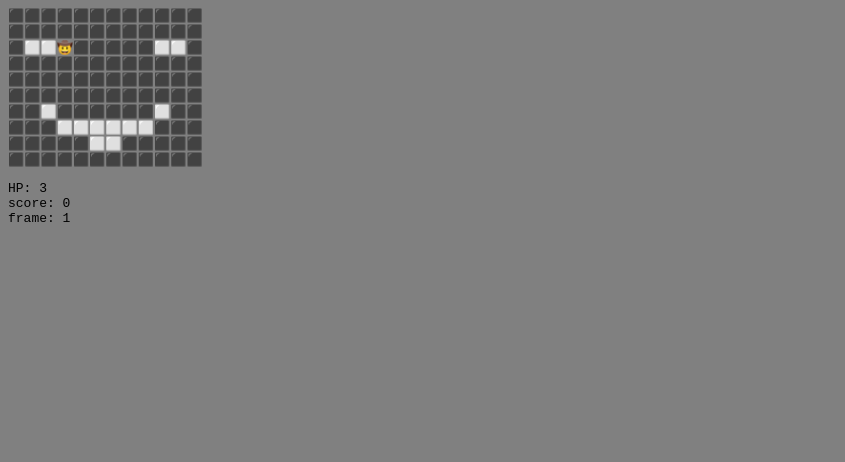
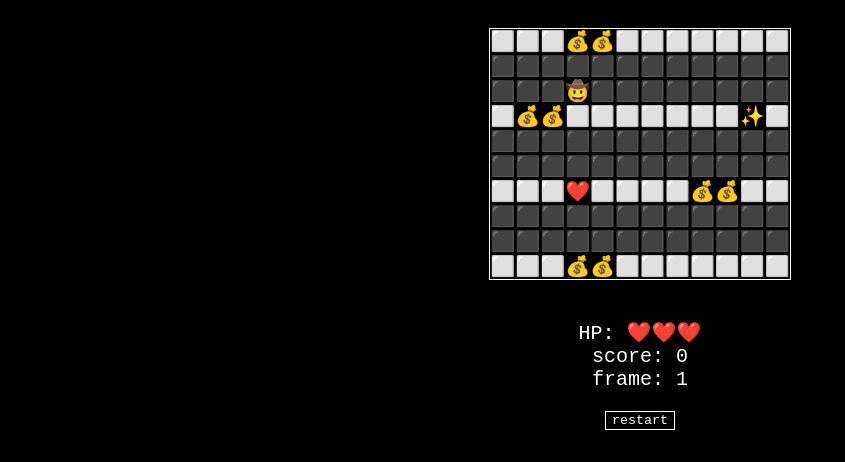
Before and after one commit to nectarboy/textgame, a plain HTML site: page textgame.html in a window 1280 px wide. Shown: the whole page, without its empty margins (0-845 px from the left). Drawn offline with Linux system fonts and the light colour scheme.

Commit message:
pretty pratter poopoo shart :3

```diff
--- a/textgame.html
+++ b/textgame.html
@@ -1,8 +1,45 @@
-<body bgcolor=gray>
+<style>
+	html, body {
+		text-align: center;
+		background: black;
+	}
+	div {
+		display: inline-block;
 
-	<pre id='screen'></pre>
+		margin: 0;
+		padding: 0;
+	}
+	pre {
+		font-size: 20px;
+	}
+	#screen {
+		border: 1px solid white;
+	}
+	button {
+		position: relative;
+		background: black;
+		border: 1px solid white;
+	}
+	button:active {
+		top: 2px;
+	}
+	* {
+		color: white;
+		font-family: monospace;
+
+		outline: none;
+	}
+</style>
+
+<body>
+
+	<div>
+		<pre id='screen'></pre>
+	</div>
 
 	<pre id='score'></pre>
+
+	<button onclick='location.reload ()'>restart</button>
 
 <script>
 
@@ -16,13 +53,11 @@
 
 	// GAME //
 
-	let game;
-
 	const NewGame = class {
 
 		constructor () {
 
-			game = this;
+			let game = this;
 
 			// loop properties //
 
@@ -31,6 +66,8 @@
 			this.score = 0; // scoore
 
 			this.tick = 0;
+
+			this.gameover = false;
 
 			// world //
 
@@ -62,28 +99,28 @@
 				[
 
 				1,1,1,1,1,1,1,1,1,1,1,1,
-				1,0,0,0,0,0,0,0,0,0,3,1,
+				1,2,0,0,0,0,0,0,0,0,3,1,
 				1,0,0,0,0,0,0,0,0,0,0,1,
 				1,0,0,1,1,0,0,1,1,0,0,1,
-				1,0,0,0,0,0,0,0,0,0,0,1,
-				1,0,0,0,0,0,0,0,0,0,0,1,
+				1,0,0,0,0,2,2,0,0,0,0,1,
+				1,0,0,0,0,2,2,0,0,0,0,1,
 				1,0,0,1,1,0,0,1,1,0,0,1,
 				1,0,0,0,0,0,0,0,0,0,0,1,
-				1,3,0,0,0,0,0,0,0,0,0,1,
+				1,3,0,0,0,0,0,0,0,0,2,1,
 				1,1,1,1,1,1,1,1,1,1,1,1,
 
 				],
 
 				[
 
-				0,0,0,0,0,0,0,0,0,0,0,0,
+				0,2,2,0,0,0,0,0,0,2,2,0,
 				0,0,0,0,0,0,0,0,0,0,0,0,
 				0,1,1,0,0,0,0,0,0,1,1,0,
-				0,0,0,0,0,0,0,0,0,0,0,0,
-				0,0,0,0,0,0,0,0,0,0,0,0,
-				0,0,0,0,0,0,0,0,0,0,0,0,
-				0,0,1,0,0,0,0,0,0,1,0,0,
-				0,0,0,1,1,1,1,1,1,0,0,0,
+				0,1,1,0,0,0,0,0,0,1,1,0,
+				0,0,0,0,0,2,2,0,0,0,0,0,
+				0,0,0,0,0,2,2,0,0,0,0,0,
+				0,1,1,0,0,0,0,0,0,1,1,0,
+				0,1,1,1,1,1,1,1,1,1,1,0,
 				0,0,0,0,0,1,1,0,0,0,0,0,
 				0,0,0,0,0,0,0,0,0,0,0,0,
 
@@ -91,16 +128,46 @@
 
 				[
 
-				1,1,1,1,1,1,1,1,1,1,1,1,
+				1,1,1,2,2,1,1,1,1,1,1,1,
+				0,0,0,0,0,0,0,0,0,0,0,0,
+				0,0,0,0,0,0,0,0,0,0,0,0,
+				1,2,2,1,1,1,1,1,1,1,3,1,
+				0,0,0,0,0,0,0,0,0,0,0,0,
+				0,0,0,0,0,0,0,0,0,0,0,0,
+				1,1,1,7,1,1,1,1,2,2,1,1,
+				0,0,0,0,0,0,0,0,0,0,0,0,
+				0,0,0,0,0,0,0,0,0,0,0,0,
+				1,1,1,2,2,1,1,1,1,1,1,1,
+
+				],
+
+				[
+
+				1,1,1,1,1,0,0,1,1,1,1,1,
+				1,0,0,0,1,0,0,1,0,0,0,1,
+				1,0,2,0,0,0,0,0,0,2,0,1,
+				1,0,0,0,1,0,0,1,0,0,0,1,
+				1,1,1,0,1,0,0,1,0,1,1,1,
+				0,0,0,0,1,0,0,1,0,0,0,0,
+				1,1,1,0,1,7,3,1,0,1,1,1,
+				1,0,0,0,1,1,1,1,0,0,0,1,
+				1,0,0,0,2,2,2,2,0,0,0,1,
+				1,1,1,1,1,0,0,1,1,1,1,1,
+
+				],
+
+				[
+
+				1,1,1,1,1,0,1,1,1,1,1,1,
 				1,0,0,0,0,0,0,1,0,0,0,1,
-				1,0,0,0,0,0,0,1,0,0,0,1,
+				1,0,2,0,0,0,0,1,0,2,0,1,
+				1,0,2,0,0,0,0,0,0,2,0,1,
 				1,0,0,0,0,0,0,0,0,0,0,1,
-				1,0,0,0,0,0,0,0,3,0,0,1,
-				1,1,1,0,0,0,0,0,0,0,0,1,
-				1,0,0,0,0,0,0,0,0,0,0,1,
+				1,1,1,0,0,2,2,0,0,0,0,1,
+				1,0,0,0,0,2,2,0,0,0,0,1,
+				0,0,2,2,0,0,0,0,1,0,0,0,
 				1,0,0,0,0,0,0,0,1,0,0,1,
-				1,0,0,0,0,0,0,0,1,0,0,1,
-				1,1,1,1,1,1,1,1,1,1,1,1,
+				1,1,1,1,1,0,1,1,1,1,1,1,
 
 				]
 
@@ -109,6 +176,21 @@
 			let ind = Math.round (Math.random () * (maps.length - 1));
 
 			this.map = Object.create (maps[ind]);
+
+			this.map.death = [
+
+				1,0,1,0,1,1,1,0,1,0,1,0,
+				0,1,0,0,1,0,1,0,1,0,1,0,
+				0,1,0,0,1,0,1,0,1,0,1,0,
+				0,1,0,0,1,1,1,0,1,1,1,0,
+				0,0,0,0,0,0,0,0,0,0,0,0,
+				1,1,0,0,1,0,1,1,0,1,1,0,
+				1,0,1,0,1,0,1,0,0,1,0,1,
+				1,0,1,0,1,0,1,1,0,1,0,1,
+				1,0,1,0,1,0,1,0,0,1,0,1,
+				1,1,0,0,1,0,1,1,0,1,1,0,
+
+			];
 
 			this.map.reactions = {
 
@@ -164,7 +246,7 @@
 
 				5: '👿', // zoomer
 
-				6: '👹', // zombie
+				6: '😡', // zombie
 
 				7: '❤️', // heart
 
@@ -174,35 +256,30 @@
 
 			this.ctrl = {
 
-				key: {},
+				key: null,
 
 				fire: {},
 
 				dwn: function (e) {
-
 					let obj = game.ctrl;
 
 					if (obj.fire[e.code])
 						return 0;
+					obj.fire[e.code] = 1;
 
-					obj.key[e.code] = obj.fire[e.code] = 1;
+					obj.key = e.keyCode;
 
 					game.Iterate ();
 
 					return 1;
-
 				},
 
 				up: function (e) {
-
 					let obj = game.ctrl;
-
-					delete obj.key[e.code];
 
 					delete obj.fire[e.code];
 
 					return 0;
-
 				},
 
 				start: function () {
@@ -269,7 +346,17 @@
 
 				this.x = this.x + x;
 
+				if (this.x >= game.w)
+					this.x = 0;
+				else if (this.x < 0)
+					this.x = game.w - 1;
+
 				this.y = this.y + y;
+
+				if (this.y >= game.h)
+					this.y = 0;
+				else if (this.y < 0)
+					this.y = game.h - 1;
 
 				return this.ind = (this.y | 0) * game.w + (this.x | 0);
 
@@ -279,11 +366,13 @@
 
 				if (this.ind == game.plr.ind) {
 
-					game.plr.hp--;
+					game.plr.hp -= 1;
 
 					console.log ('HIT', game.plr.hp);
 
 					if (game.plr.hp <= 0) {
+
+						game.plr.hp = 0;
 
 						game.EndGame ();
 
@@ -313,14 +402,14 @@
 
 				this.vel.y = 0;
 
-				if (game.ctrl.key.KeyD)
+				if (game.ctrl.key === 68)
 					this.vel.x = 1;
-				else if (game.ctrl.key.KeyA)
+				else if (game.ctrl.key === 65)
 					this.vel.x = -1;
 
-				if (game.ctrl.key.KeyS)
+				if (game.ctrl.key === 83)
 					this.vel.y = 1;
-				else if (game.ctrl.key.KeyW)
+				else if (game.ctrl.key === 87)
 					this.vel.y = -1;
 
 				// move //
@@ -427,21 +516,21 @@
 
 			this.Enemies[1].prototype.zoom = function () {
 
-				let x = 0;
+				this.vel.x = 0;
 
-				let y = 0;
+				this.vel.y = 0;
 
 				if (game.plr.x > this.x)
-					x = 1;
+					this.vel.x = 1;
 				else if (game.plr.x < this.x)
-					x = -1;
+					this.vel.x = -1;
 
 				if (game.plr.y > this.y)
-					y = 1;
+					this.vel.y = 1;
 				else if (game.plr.y < this.y)
-					y = -1;
+					this.vel.y = -1;
 
-				this.move (x, y);
+				this.move (this.vel.x, this.vel.y);
 
 				return 0;
 
@@ -533,8 +622,8 @@
 
 		obj.move (
 
-			Math.floor (Math.random () * game.w),
-			Math.floor (Math.random () * game.h)
+			Math.floor (Math.random () * this.w),
+			Math.floor (Math.random () * this.h)
 
 		);
 
@@ -586,13 +675,24 @@
 
 		let str = '';
 
-		let map = Object.create (this.map);
+		let map;
 
-		map[this.plr.ind] = this.plr.char;
+		if (!this.gameover) {
 
-		for (let i = 0; i < this.ents.length; i++) {
+			map = Object.create (this.map);
 
-			map[this.ents[i].ind] = this.ents[i].char;
+			map[this.plr.ind] = this.plr.char;
+
+			for (let i = 0; i < this.ents.length; i++) {
+
+				map[this.ents[i].ind] = this.ents[i].char;
+
+			}
+
+		}
+		else {
+
+			map = Object.create (this.map.death);
 
 		}
 
@@ -614,7 +714,7 @@
 
 		screen.innerHTML = str;
 
-		status.innerHTML = `HP: ${this.plr.hp}\nscore: ${this.score}\nframe: ${this.tick}`;
+		status.innerHTML = `HP: ${'❤️'.repeat (this.plr.hp)}\nscore: ${this.score}\nframe: ${this.tick}`;
 
 		return 0;
 
@@ -622,29 +722,19 @@
 
 	NewGame.prototype.EndGame = function () {
 
-		this.RenderGame ();
-
 		// remove all references
 
-		clients.splice(clients.indexOf (this), 1);
+		client = null;
 
 		this.ctrl.kill ();
 
-		game = null;
-
-		for (element in this) {
-
-			delete this[element];
-
-		}
+		this.gameover = true;
 
 		// hopefully garbage collected??
 
-		screen.innerHTML = 'G A M E  O V E R';
-
 		console.log ('GAME ENDED');
 
-	}
+	};
 
 	NewGame.prototype.UpdateGame = function () {
 
@@ -676,13 +766,11 @@
 
 	// initialize //
 
-	const clients = [];
-
-	clients.push (new NewGame ());
+	let client = new NewGame ();
 
 	screen.innerHTML = 'works!';
 
-	clients[0].Iterate ();
+	client.Iterate ();
 
 </script>
 
```
